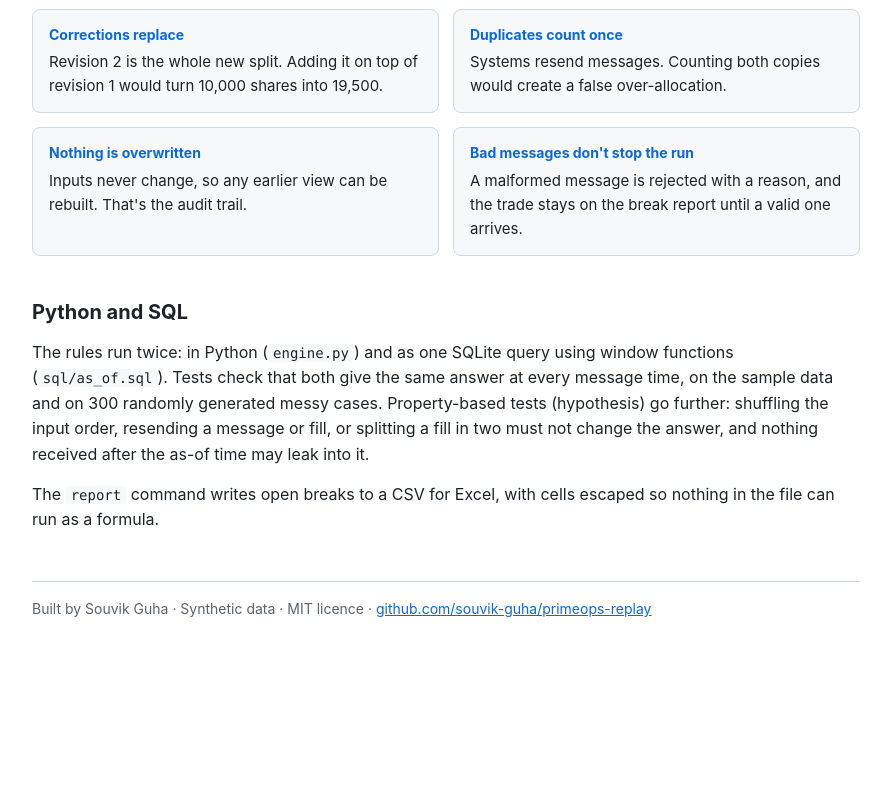
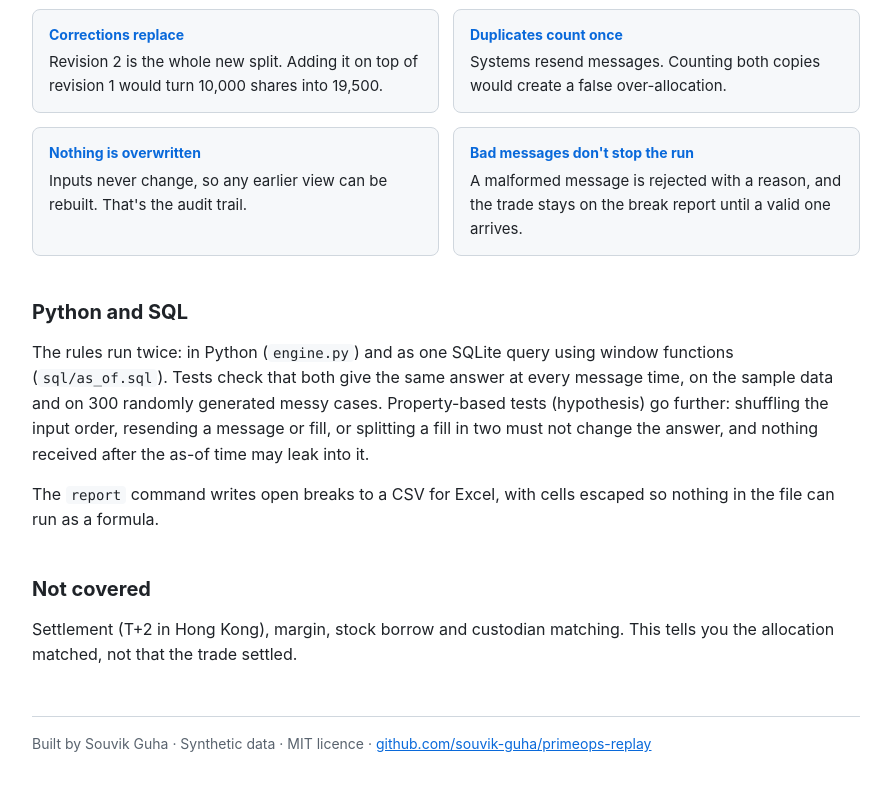
Before and after one commit to souvik-guha/primeops-replay, a plain HTML site: page docs/index.html in a window 1280 px wide. Shown: the part 2179-2970 px from the top of the page, without its empty margins (194-1085 px from the left). Before the commit the page ends 2863 px from the top, so only its background shows below. Drawn offline with Linux system fonts and the light colour scheme.

Commit message:
Restore the Not covered section

```diff
--- a/docs/index.html
+++ b/docs/index.html
@@ -137,6 +137,9 @@ Trade T1006  0941.HK BUY  as of 2026-11-18T10:44:00+08:00
   <p>The rules run twice: in Python (<code>engine.py</code>) and as one SQLite query using window functions (<code>sql/as_of.sql</code>). Tests check that both give the same answer at every message time, on the sample data and on 300 randomly generated messy cases. Property-based tests (hypothesis) go further: shuffling the input order, resending a message or fill, or splitting a fill in two must not change the answer, and nothing received after the as-of time may leak into it.</p>
   <p>The <code>report</code> command writes open breaks to a CSV for Excel, with cells escaped so nothing in the file can run as a formula.</p>
 
+  <h2>Not covered</h2>
+  <p>Settlement (T+2 in Hong Kong), margin, stock borrow and custodian matching. This tells you the allocation matched, not that the trade settled.</p>
+
   <footer>Built by Souvik Guha · Synthetic data · MIT licence · <a href="https://github.com/souvik-guha/primeops-replay">github.com/souvik-guha/primeops-replay</a></footer>
 </main>
 </body>
```
Also changed, not shown: 2 other files.
